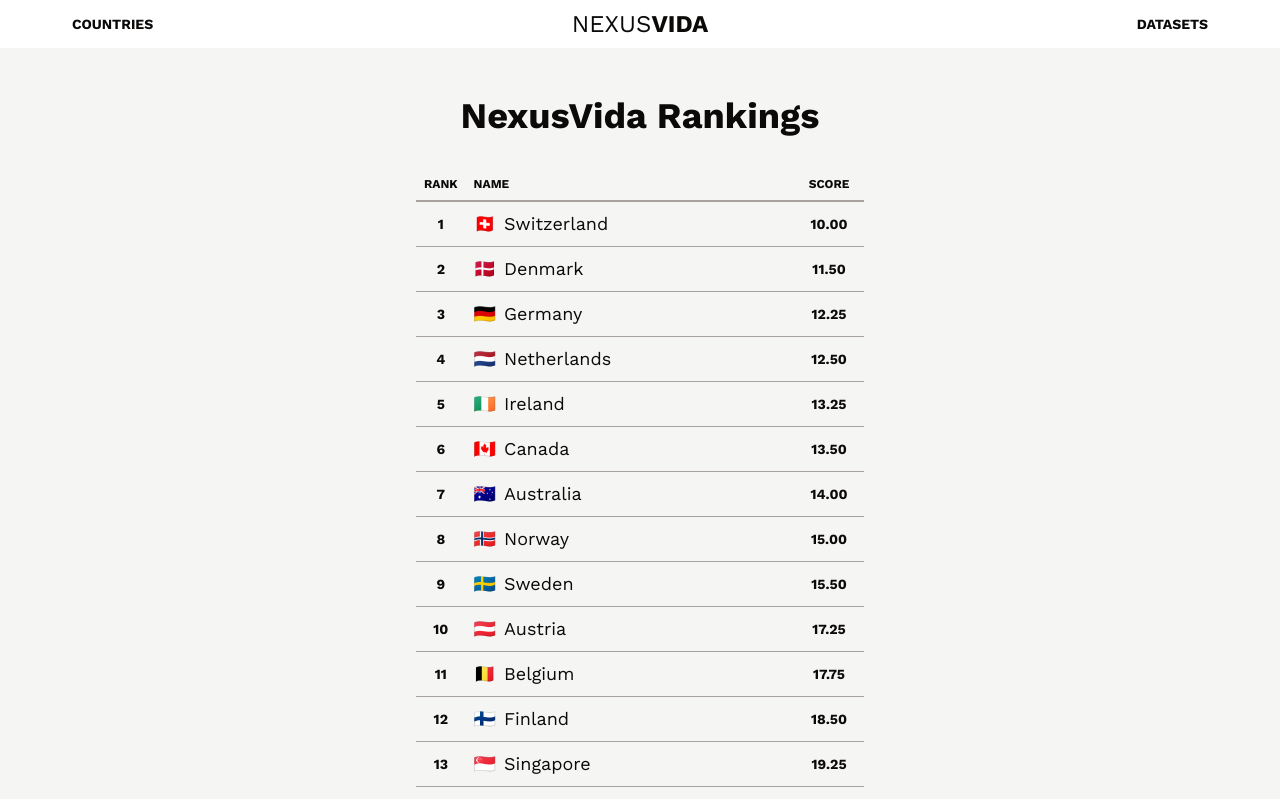
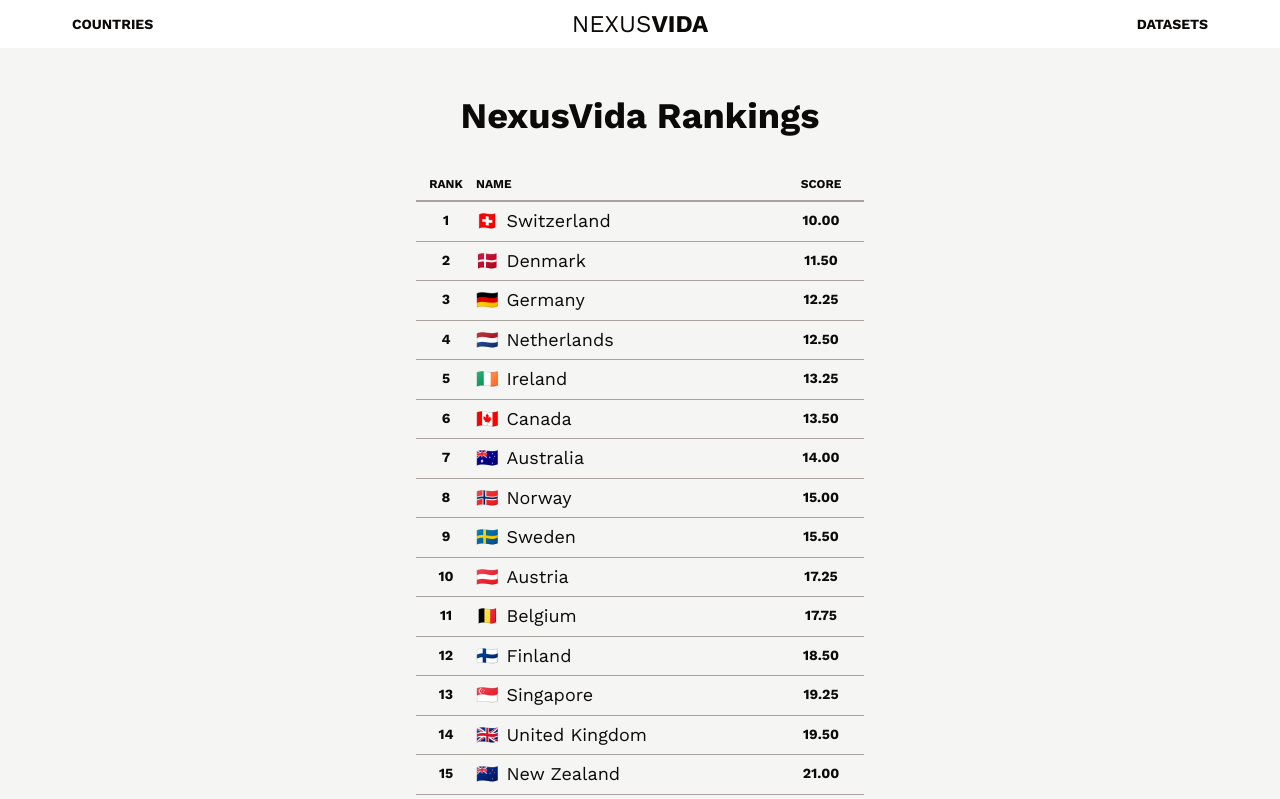
Before and after one commit to spencerlabs/nexusvida, a Next.js app: page / in a window 1280 px wide. Shown: the top 799 px of the page. Built offline with nearby package versions, Linux system fonts and the light colour scheme.

Commit message:
Fix table styles

```diff
--- a/src/app/countries/page.tsx
+++ b/src/app/countries/page.tsx
@@ -1,7 +1,12 @@
+import type { Metadata } from 'next'
 import { notFound } from 'next/navigation'
 
 import ArticleItem from '@/components/ArticleItem'
 import { getAllCountries } from '@/lib/api'
+
+export const metadata: Metadata = {
+  title: 'Countries | NexusVida',
+}
 
 export default function CountriesPage() {
   const countries = getAllCountries()
--- a/src/app/datasets/[slug]/page.tsx
+++ b/src/app/datasets/[slug]/page.tsx
@@ -27,7 +27,9 @@ export default async function Dataset({ params }: Params) {
   return (
     <article className="mx-auto w-full max-w-md">
       <header className="mb-8 text-center">
-        <h1 className="mb-1">{dataset.title}</h1>
+        <h1 id="table-label" className="mb-1">
+          {dataset.title}
+        </h1>
 
         <p className="text-center text-xs">
           Source ({dataset.year}):{' '}
@@ -49,6 +51,7 @@ export default async function Dataset({ params }: Params) {
       )}
 
       <Table
+        aria-labelledby="table-label"
         cols={[
           { label: 'Rank', width: '44px' },
           { label: 'Name', align: 'left' },
--- a/src/app/datasets/page.tsx
+++ b/src/app/datasets/page.tsx
@@ -1,7 +1,12 @@
+import type { Metadata } from 'next'
 import { notFound } from 'next/navigation'
 
 import ArticleItem from '@/components/ArticleItem'
 import { getAllDatasets } from '@/lib/api'
+
+export const metadata: Metadata = {
+  title: 'Datasets | NexusVida',
+}
 
 export default function DatasetsPage() {
   const datasets = getAllDatasets()
--- a/src/app/layout.tsx
+++ b/src/app/layout.tsx
@@ -19,7 +19,7 @@ export default function RootLayout({
       <body
         className={`${font.className} flex min-h-screen w-full flex-col bg-white text-stone-950 dark:bg-stone-950 dark:text-stone-50`}
       >
-        <header className="px-wrap sticky top-0 z-30 grid h-12 grid-cols-[1fr_max-content_1fr] items-stretch bg-white uppercase dark:bg-stone-950">
+        <header className="sticky top-0 z-30 grid h-12 grid-cols-[1fr_max-content_1fr] items-stretch bg-white px-wrap uppercase dark:bg-stone-950">
           <nav className="flex h-full items-stretch text-sm font-bold">
             <Link href="/countries" className="flex items-center">
               Countries
@@ -37,11 +37,11 @@ export default function RootLayout({
           </nav>
         </header>
 
-        <main className="px-wrap mb-8 flex-1 bg-stone-100 py-12 dark:bg-stone-900">
+        <main className="mb-8 flex-1 bg-stone-100 px-wrap py-12 dark:bg-stone-900">
           {children}
         </main>
 
-        <footer className="px-wrap fixed bottom-0 -z-10 flex h-8 w-full items-center justify-center bg-white text-xs dark:bg-stone-950">
+        <footer className="fixed bottom-0 -z-10 flex h-8 w-full items-center justify-center bg-white px-wrap text-xs dark:bg-stone-950">
           Copyright &copy; {new Date().getFullYear()} Spencer Labs
         </footer>
       </body>
--- a/src/app/page.tsx
+++ b/src/app/page.tsx
@@ -15,9 +15,12 @@ export default async function Home() {
 
   return (
     <div className="mx-auto w-full max-w-md">
-      <h1 className="mb-8 text-center">NexusVida Rankings</h1>
+      <h1 id="table-label" className="mb-8 text-center">
+        NexusVida Rankings
+      </h1>
 
       <Table
+        aria-labelledby="table-label"
         cols={[
           { label: 'Rank', width: '44px' },
           { label: 'Name', align: 'left' },
@@ -45,7 +48,7 @@ export default async function Home() {
               <Link
                 key={`${country.slug}-name`}
                 href={`/countries/${country.slug}`}
-                className="flex after:absolute after:inset-0 after:content-['']"
+                className="flex leading-tight after:absolute after:inset-0 after:content-['']"
               >
                 <span aria-hidden className="mr-2">
                   {country.icon}
--- a/src/components/Table.tsx
+++ b/src/components/Table.tsx
@@ -1,4 +1,4 @@
-interface TableProps {
+interface TableProps extends React.ComponentPropsWithoutRef<'div'> {
   cols: {
     align?: 'left' | 'center' | 'right'
     label: string
@@ -7,40 +7,55 @@ interface TableProps {
   data: React.ReactNode[][]
 }
 
-const Table = ({ cols, data }: TableProps) => {
+const Table = ({ cols, data, ...props }: TableProps) => {
+  const gridTemplateColumns = cols.map((c) => c.width || '1fr').join(' ')
+
   return (
-    <table className="w-full select-none">
-      <thead>
-        <tr className="border-b-2 border-stone-400 text-xs font-bold uppercase dark:border-stone-600">
+    <div {...props} role="table" className="w-full select-none">
+      <div role="rowgroup" className="sticky top-12 z-10">
+        <div
+          role="row"
+          className="grid gap-2 border-b-2 border-stone-400 bg-stone-100 p-2 text-xs font-bold uppercase dark:border-stone-600 dark:bg-stone-900"
+          style={{ gridTemplateColumns }}
+        >
           {cols.map((col) => (
-            <th
+            <span
               key={col.label}
-              className="sticky top-12 z-10 bg-stone-100 p-2 dark:bg-stone-900"
+              role="columnheader"
               style={{
-                textAlign: col.align || undefined,
+                textAlign: col.align || 'center',
                 width: col.width || undefined,
               }}
             >
               {col.label}
-            </th>
+            </span>
           ))}
-        </tr>
-      </thead>
-      <tbody className="divide-y divide-stone-400 dark:divide-stone-600">
+        </div>
+      </div>
+      <div
+        role="rowgroup"
+        className="divide-y divide-stone-400 dark:divide-stone-600"
+      >
         {data?.map((item, i) => (
-          <tr
+          <div
             key={i}
-            className="relative text-lg transition-colors hover:bg-white dark:hover:bg-stone-950"
+            role="row"
+            className="relative grid gap-2 p-2 text-lg transition-colors hover:bg-white dark:hover:bg-stone-950"
+            style={{ gridTemplateColumns }}
           >
             {item.map((cell, j) => (
-              <td key={`${i}-${j}`} className="p-2">
+              <span
+                key={`${i}-${j}`}
+                role="cell"
+                style={{ textAlign: cols[j].align || 'center' }}
+              >
                 {cell}
-              </td>
+              </span>
             ))}
-          </tr>
+          </div>
         ))}
-      </tbody>
-    </table>
+      </div>
+    </div>
   )
 }
 
```
